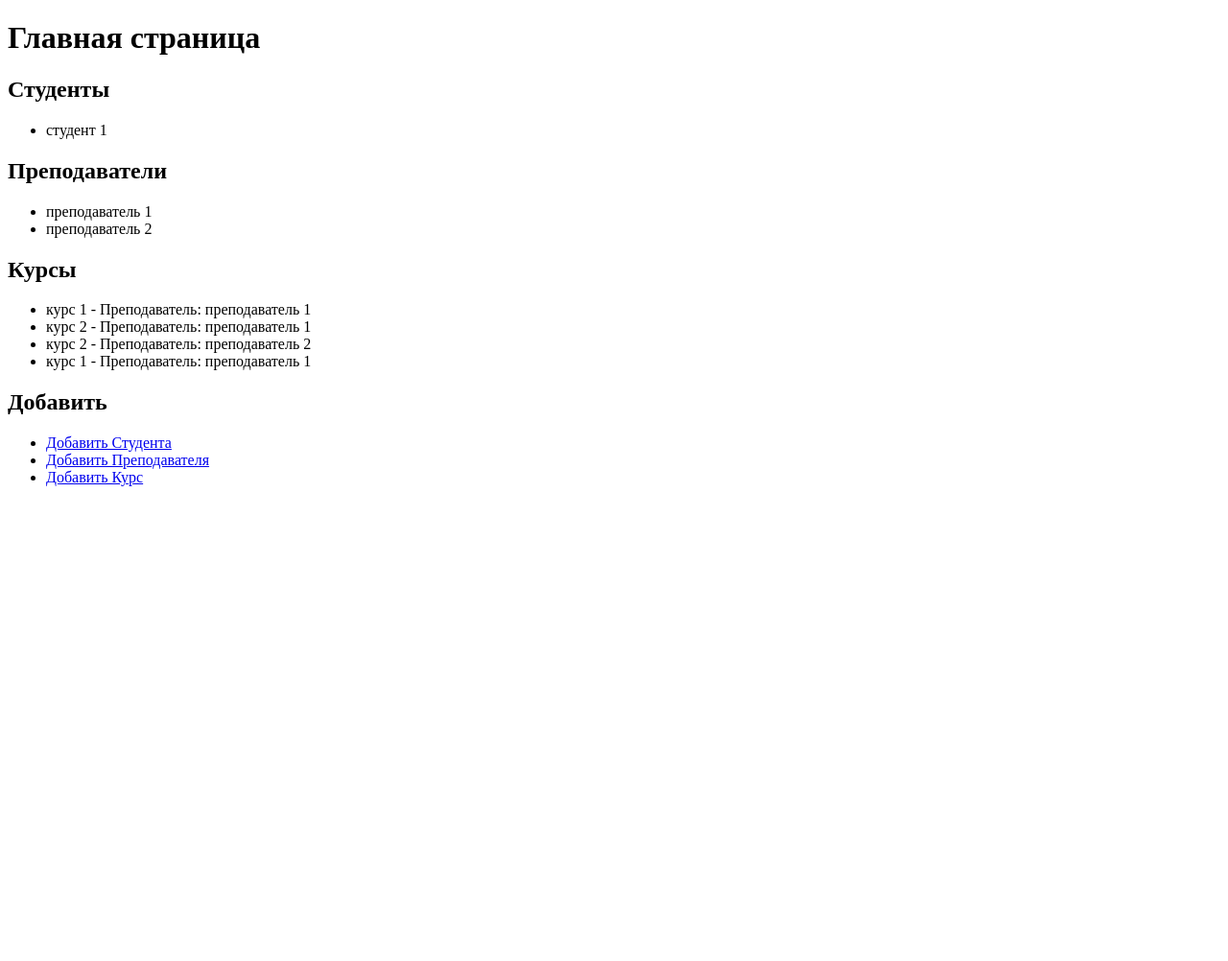
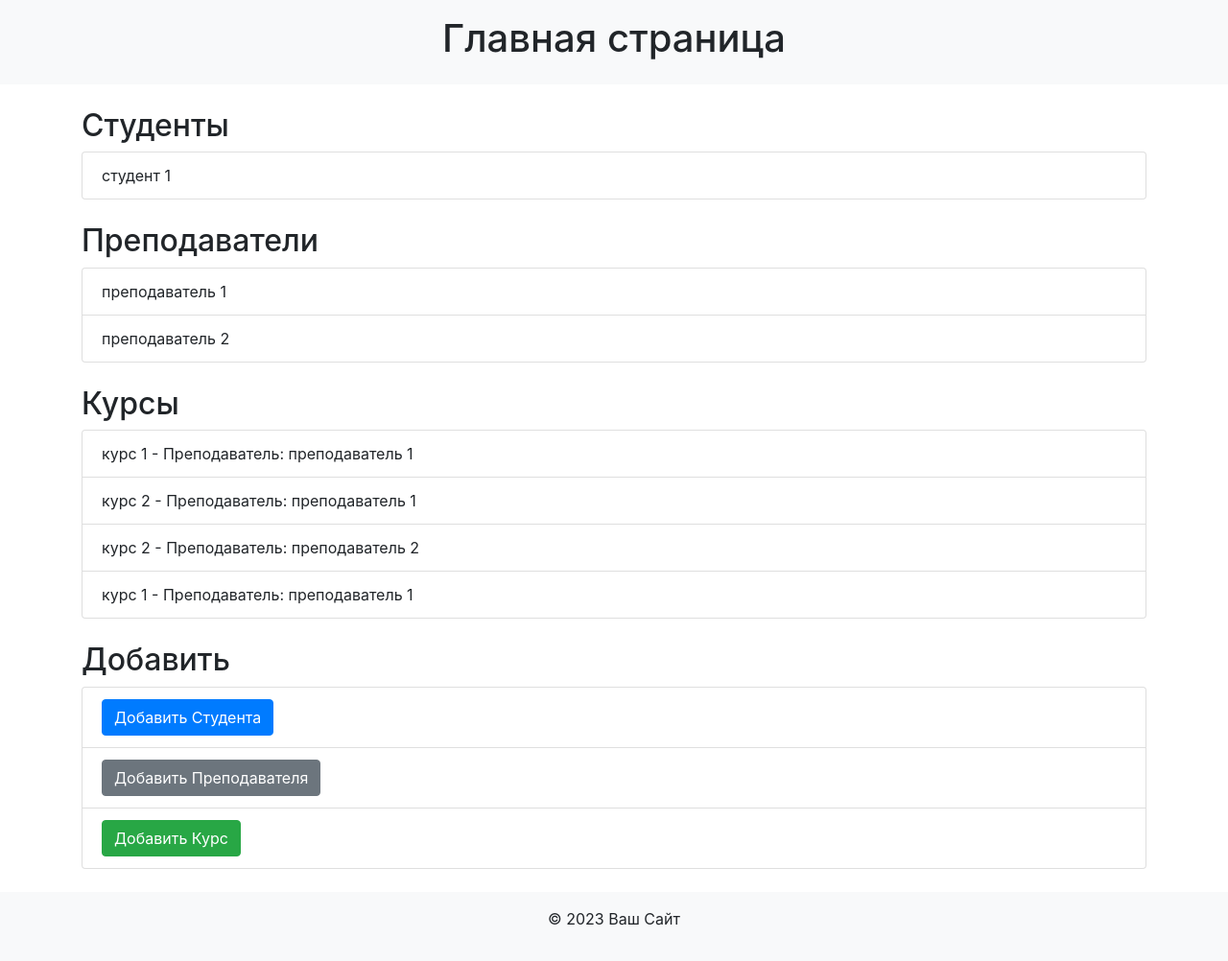
Before and after one commit to ElayraStudent/lesson2, a Flask app: page / in a window 1280 px wide. Shown: the whole page at 96% size. Before the commit the page ends 507 px from the top, so only its background shows below. Run offline with Flask 2, Linux system fonts and the light colour scheme; data comes from the database, SQL or seed files in the repository; some libraries are stand-ins or nearby versions.

Commit message:
index.html

```diff
--- a/python2/templates/index.html
+++ b/python2/templates/index.html
@@ -1,38 +1,61 @@
 <!DOCTYPE html>
 <html lang="ru">
+
 <head>
     <meta charset="UTF-8">
+    <meta name="viewport" content="width=device-width, initial-scale=1.0">
     <title>Главная страница</title>
+    <link rel="stylesheet" href="https://stackpath.bootstrapcdn.com/bootstrap/4.5.2/css/bootstrap.min.css">
 </head>
+
 <body>
-    <h1>Главная страница</h1>
+    <header class="bg-light p-3 mb-4">
+        <div class="container">
+            <h1 class="text-center">Главная страница</h1>
+        </div>
+    </header>
 
+    <div class="container">
         <h2>Студенты</h2>
-    <ul>
+        <ul class="list-group mb-4">
             {% for student in students %}
-            <li>{{ student.name }}</li>
+                <li class="list-group-item">{{ student.name }}</li>
             {% endfor %}
         </ul>
 
         <h2>Преподаватели</h2>
-    <ul>
+        <ul class="list-group mb-4">
             {% for teacher in teachers %}
-            <li>{{ teacher.name }}</li>
+                <li class="list-group-item">{{ teacher.name }}</li>
             {% endfor %}
         </ul>
 
         <h2>Курсы</h2>
-    <ul>
+        <ul class="list-group mb-4">
             {% for course in courses %}
-            <li>{{ course.name }} - Преподаватель: {{ course.teacher.name if course.teacher else 'Не назначен' }}</li>
+                <li class="list-group-item">
+                    {{ course.name }} - Преподаватель: {{ course.teacher.name if course.teacher else 'Не назначен' }}
+                </li>
             {% endfor %}
         </ul>
 
         <h2>Добавить</h2>
-    <ul>
-        <li><a href="{{ url_for('add_student') }}">Добавить Студента</a></li>
-        <li><a href="{{ url_for('add_teacher') }}">Добавить Преподавателя</a></li>
-        <li><a href="{{ url_for('add_course') }}">Добавить Курс</a></li>
+        <ul class="list-group mb-4">
+            <li class="list-group-item"><a class="btn btn-primary" href="{{ url_for('add_student') }}">Добавить Студента</a></li>
+            <li class="list-group-item"><a class="btn btn-secondary" href="{{ url_for('add_teacher') }}">Добавить Преподавателя</a></li>
+            <li class="list-group-item"><a class="btn btn-success" href="{{ url_for('add_course') }}">Добавить Курс</a></li>
         </ul>
+    </div>
+
+    <footer class="bg-light text-center py-3 mt-4">
+        <div class="container">
+            <p>© 2023 Ваш Сайт</p>
+        </div>
+    </footer>
+
+    <script src="https://code.jquery.com/jquery-3.5.1.slim.min.js"></script>
+    <script src="https://cdn.jsdelivr.net/npm/@popperjs/core@2.11.6/dist/umd/popper.min.js"></script>
+    <script src="https://stackpath.bootstrapcdn.com/bootstrap/4.5.2/js/bootstrap.min.js"></script>
 </body>
+
 </html>
```
Lines whose indentation alone changed are shown as unchanged.
